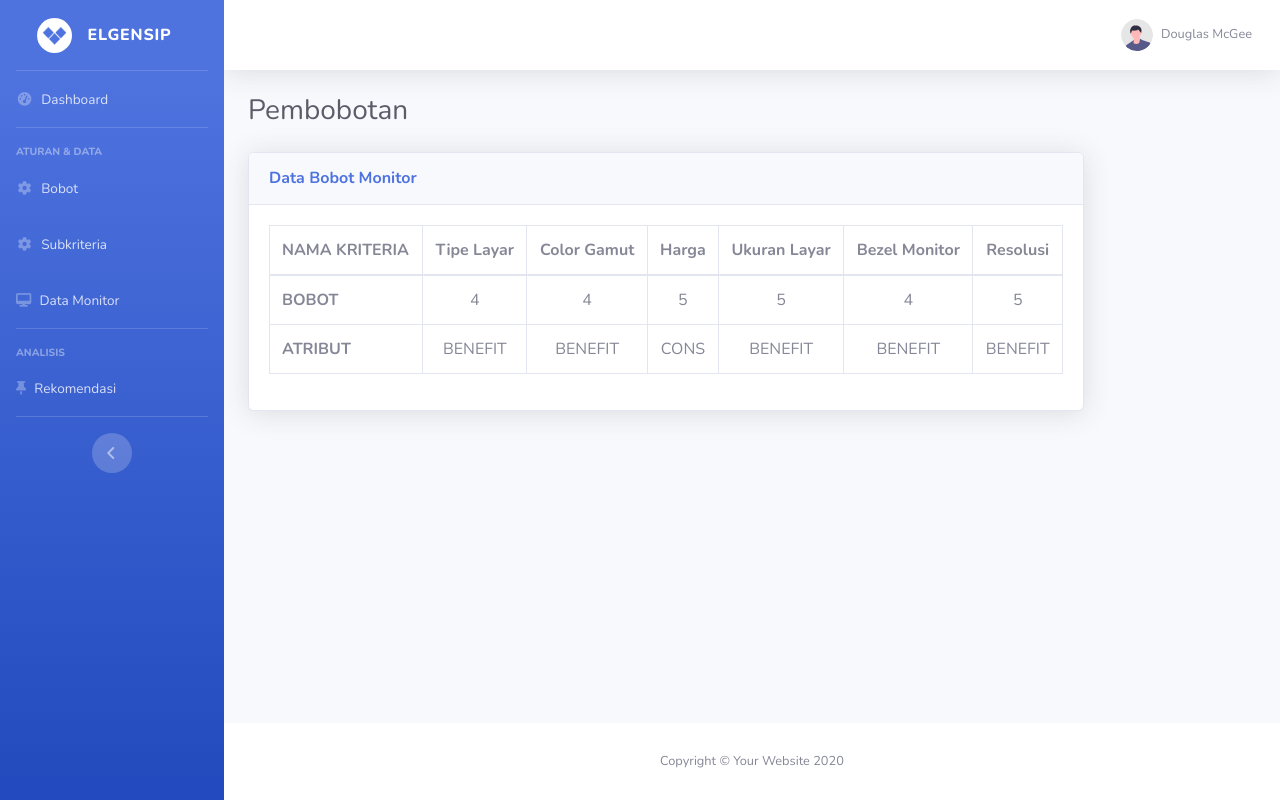
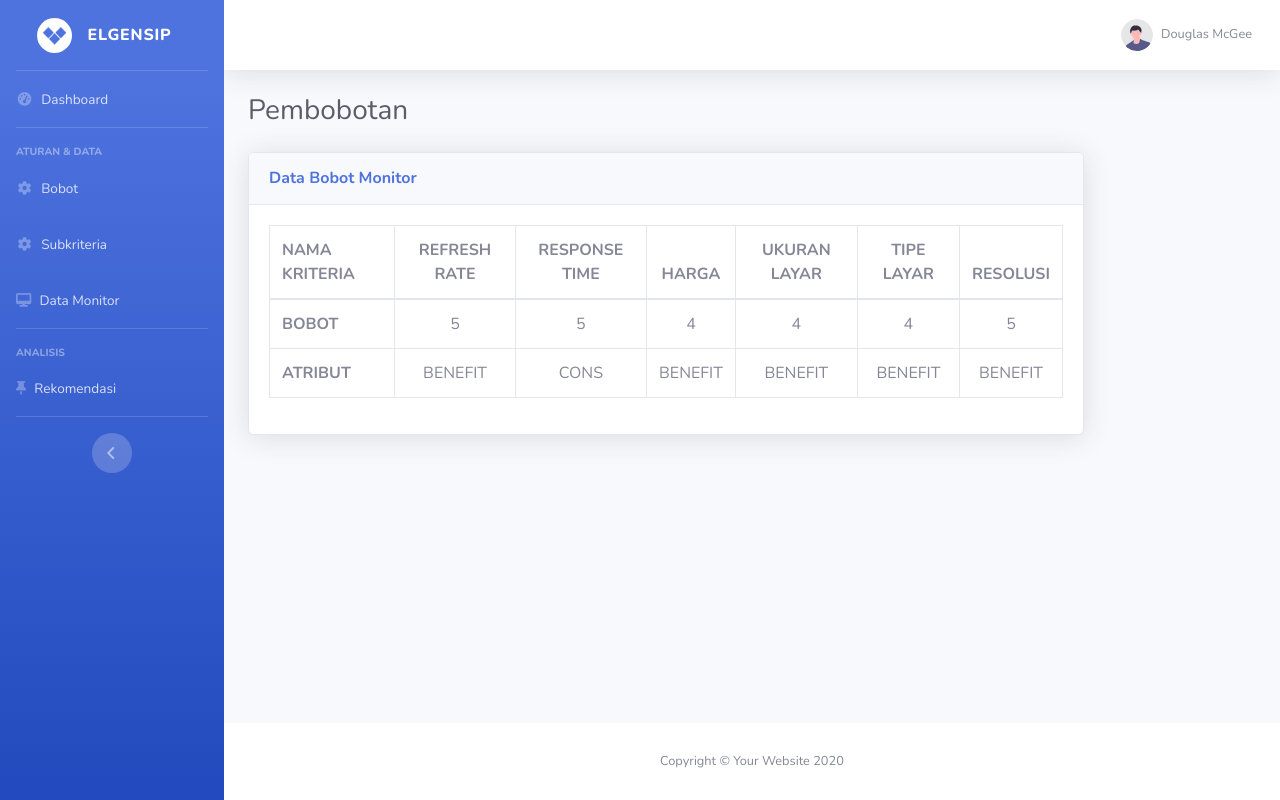
Before and after one commit to fikriwado/SPK_Topsis_Rekomendasi-Monitor, a PHP site: page /bobot.php in a window 1280 px wide. Run offline with PHP 8.4, Linux system fonts and the light colour scheme; some libraries are stand-ins or nearby versions.

Commit message:
update bobot

```diff
--- a/bobot.php
+++ b/bobot.php
@@ -36,29 +36,29 @@
                       <thead>
                         <tr>
                           <th scope="col" class="text-left">NAMA KRITERIA</th>
-                          <th scope="col">Tipe Layar</th>
-                          <th scope="col">Color Gamut</th>
-                          <th scope="col">Harga</th>
-                          <th scope="col">Ukuran Layar</th>
-                          <th scope="col">Bezel Monitor</th>
-                          <th scope="col">Resolusi</th>
+                          <th scope="col">REFRESH RATE</th>
+                          <th scope="col">RESPONSE TIME</th>
+                          <th scope="col">HARGA</th>
+                          <th scope="col">UKURAN LAYAR</th>
+                          <th scope="col">TIPE LAYAR</th>
+                          <th scope="col">RESOLUSI</th>
                         </tr>
                       </thead>
                       <tbody>
                         <tr>
                           <th scope="row" class="text-left">BOBOT</th>
+                          <td>5</td>
+                          <td>5</td>
                           <td>4</td>
                           <td>4</td>
-                          <td>5</td>
-                          <td>5</td>
                           <td>4</td>
                           <td>5</td>
                         </tr>
                         <tr>
                           <th scope="row" class="text-left">ATRIBUT</th>
                           <td>BENEFIT</td>
+                          <td>CONS</td>
                           <td>BENEFIT</td>
-                          <td>CONS</td>
                           <td>BENEFIT</td>
                           <td>BENEFIT</td>
                           <td>BENEFIT</td>
```
